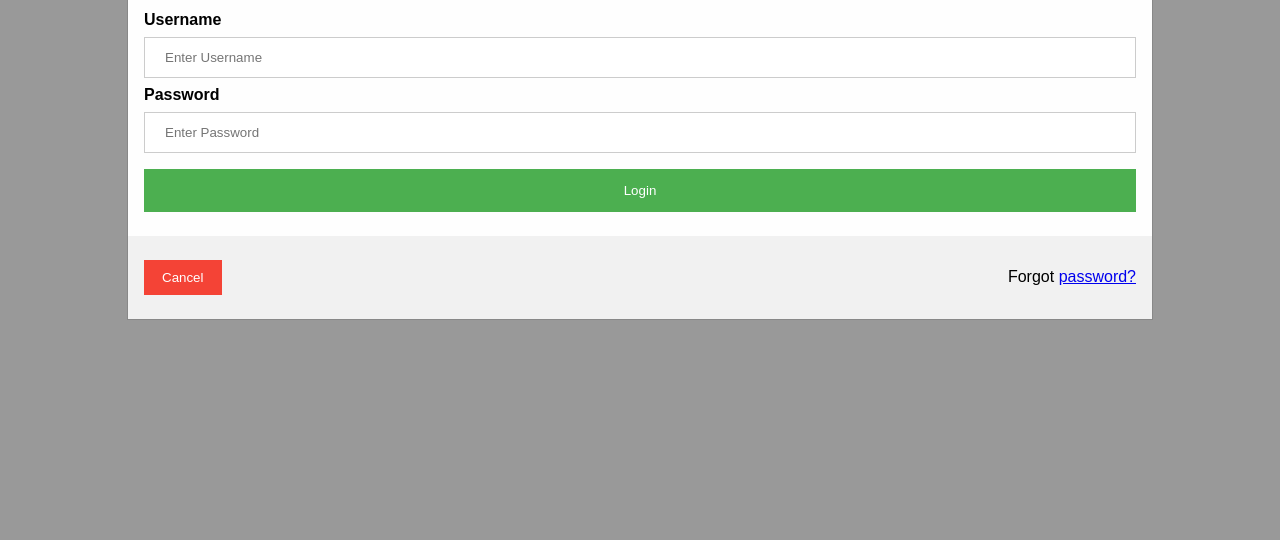
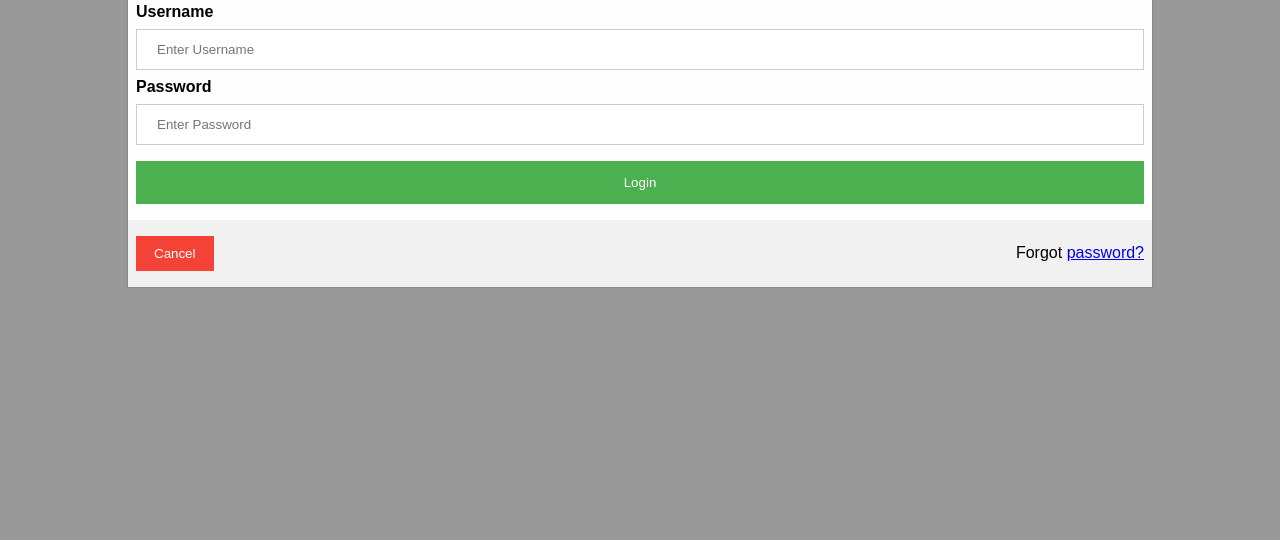
Before and after one commit to Nishi311/EECE4250, a Flask app: template YCS-Flask/templates/login.html in a window 1280 px wide, after a click on "Login". Shown: the part 477-1017 px from the top of the page. Run offline with Flask 2, Linux system fonts and the light colour scheme; the template is opened without the code that fills it, so the values that code supplies are empty.

Commit message:
Edited styling of login window

```diff
--- a/YCS-Flask/static/CSS/modal.css
+++ b/YCS-Flask/static/CSS/modal.css
@@ -49,7 +49,7 @@ img.avatar {
 }
 
 .container {
-  padding: 16px;
+  padding: 8px;
 }
 
 span.psw {
```
